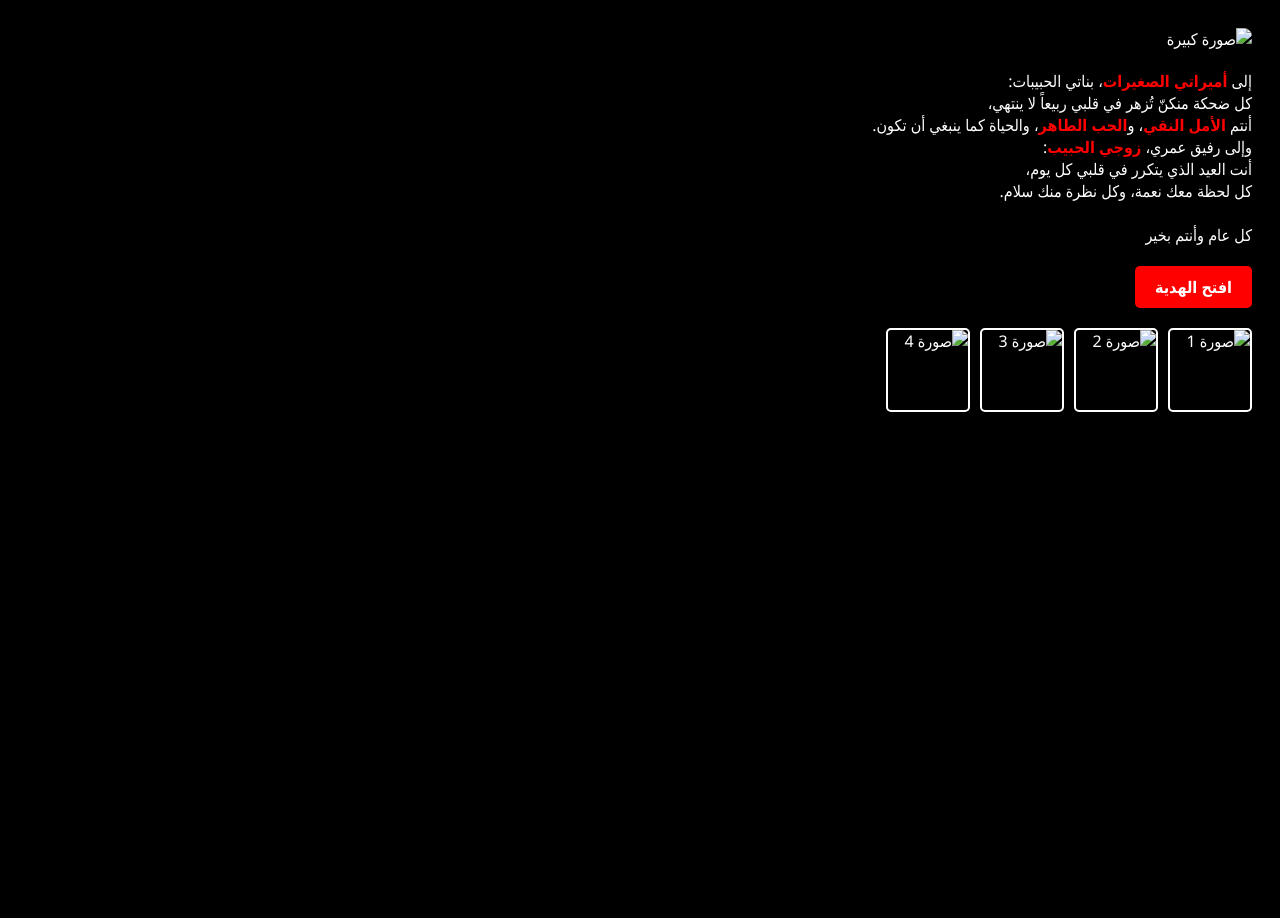
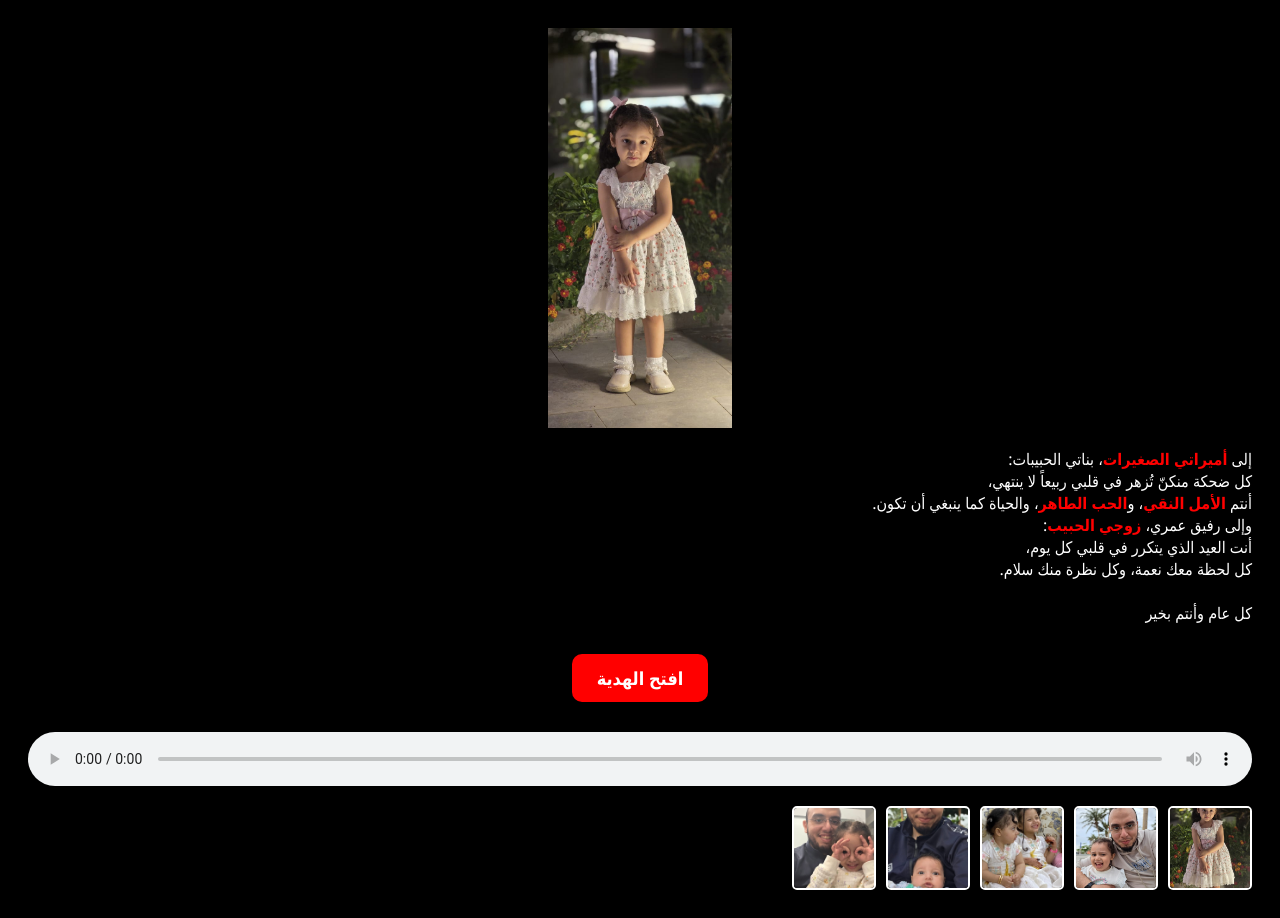
Before and after one commit to yaman120/qurat-al-ain, a plain HTML site: page index.html in a window 1280 px wide. Before the commit the page ends 800 px from the top, so only its background shows below. Drawn offline with Linux system fonts and the light colour scheme.

Commit message:
final version with images, audio, and gift button

```diff
--- a/index.html
+++ b/index.html
@@ -19,18 +19,24 @@
     .gift-button {
       background-color: red;
       color: white;
+      padding: 12px 25px;
+      font-size: 18px;
+      font-weight: bold;
+      border-radius: 10px;
+      text-align: center;
+      margin: 30px auto;
+      cursor: pointer;
       width: fit-content;
-    padding: 10px 20px;
-    margin: 20px 0;
-    cursor: pointer;
-    font-weight: bold;
-    border-radius: 5px;
-    user-select: none;
+      transition: background-color 0.3s;
+    }
+    .gift-button:hover {
+      background-color: darkred;
     }
     .album {
       display: flex;
       gap: 10px;
       overflow-x: auto;
+      margin-top: 20px;
     }
     .album img {
       width: 80px;
@@ -52,12 +58,17 @@
       border-radius: 8px;
       display: block;
     }
+    audio {
+      display: block;
+      margin-top: 30px;
+      width: 100%;
+    }
   </style>
 </head>
 <body>
 
-<!-- الصورة الكبيرة تظهر هنا -->
-<img id="mainImage" class="main-image" src="images/photo1.jpg" alt="صورة كبيرة" />
+<!-- الصورة الكبيرة -->
+<img id="mainImage" class="main-image" src="images/00000.jpg" alt="صورة كبيرة" />
 
 <!-- نص التهنئة -->
 <div>
@@ -66,22 +77,28 @@
   أنتم <span class="highlight-red">الأمل النقي</span>، و<span class="highlight-red">الحب الطاهر</span>، والحياة كما ينبغي أن تكون.<br />
   وإلى رفيق عمري، <span class="highlight-red">زوجي الحبيب</span>:<br />
   أنت العيد الذي يتكرر في قلبي كل يوم،<br />
-  كل لحظة معك نعمة، وكل نظرة منك سلام.<br />
-  <br />
+  كل لحظة معك نعمة، وكل نظرة منك سلام.<br /><br />
   كل عام وأنتم بخير
 </div>
 
-<!-- زر افتح الهدية -->
+<!-- زر الهدية -->
 <div class="gift-button" onclick="alert('شكراً لفتح الهدية!')">
   افتح الهدية
 </div>
 
+<!-- مشغل الصوت -->
+<audio controls>
+  <source src="gift.mp3" type="audio/mpeg">
+  المتصفح لا يدعم تشغيل الصوت.
+</audio>
+
 <!-- ألبوم الصور المصغرة -->
 <div class="album">
-  <img src="images/photo1_thumb.jpg" alt="صورة 1" onclick="showImage('images/photo1.jpg')" />
-  <img src="images/photo2_thumb.jpg" alt="صورة 2" onclick="showImage('images/photo2.jpg')" />
-  <img src="images/photo3_thumb.jpg" alt="صورة 3" onclick="showImage('images/photo3.jpg')" />
-  <img src="images/photo4_thumb.jpg" alt="صورة 4" onclick="showImage('images/photo4.jpg')" />
+  <img src="images/00000.jpg" alt="صورة 1" onclick="showImage('images/00000.jpg')" />
+  <img src="images/111111.jpg" alt="صورة 2" onclick="showImage('images/111111.jpg')" />
+  <img src="images/22222.jpg" alt="صورة 3" onclick="showImage('images/22222.jpg')" />
+  <img src="images/33333.jpg" alt="صورة 4" onclick="showImage('images/33333.jpg')" />
+  <img src="images/44444.jpg" alt="صورة 5" onclick="showImage('images/44444.jpg')" />
 </div>
 
 <script>
```
Lines whose indentation alone changed are shown as unchanged.
